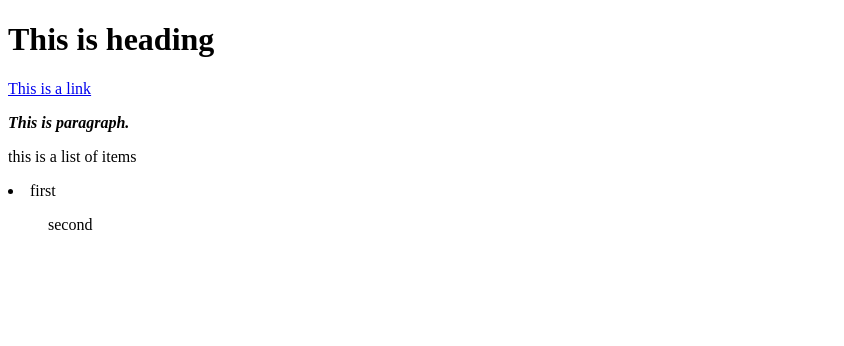
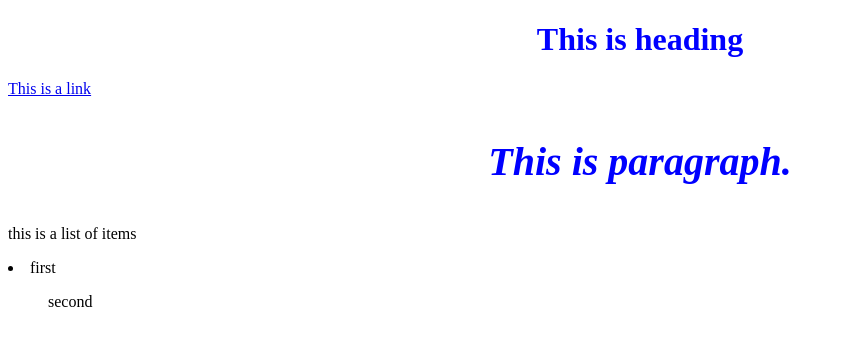
Before and after one commit to MirzaZaghum/MirzaZaghum.github.io, a plain HTML site: page index.html in a window 1280 px wide. Shown: the whole page, without its empty margins (0-844 px from the left). Drawn offline with Linux system fonts and the light colour scheme.

Commit message:
Update index.html

```diff
--- a/index.html
+++ b/index.html
@@ -4,7 +4,7 @@
 	<head>
 		<meta charset="utf-8">
 		<meta name="viewport" content="width=device-width, initial-scale=1">
-		<link rel="stylesheet" href="C:/Users/Zaigham/Desktop/stylesheet.css">
+		<link rel="stylesheet" href="style.css">
 		<title>zaghum</title>
 
 	</head>
```
